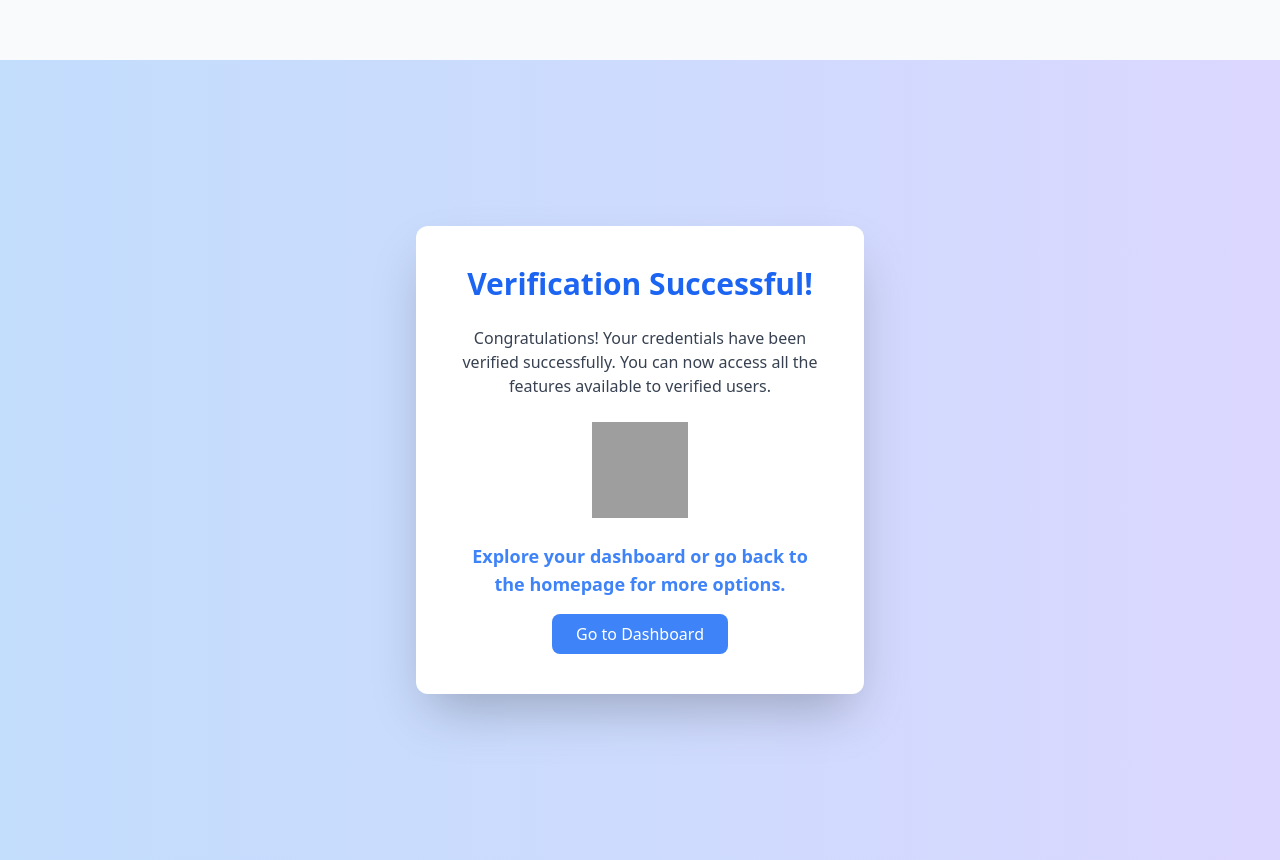
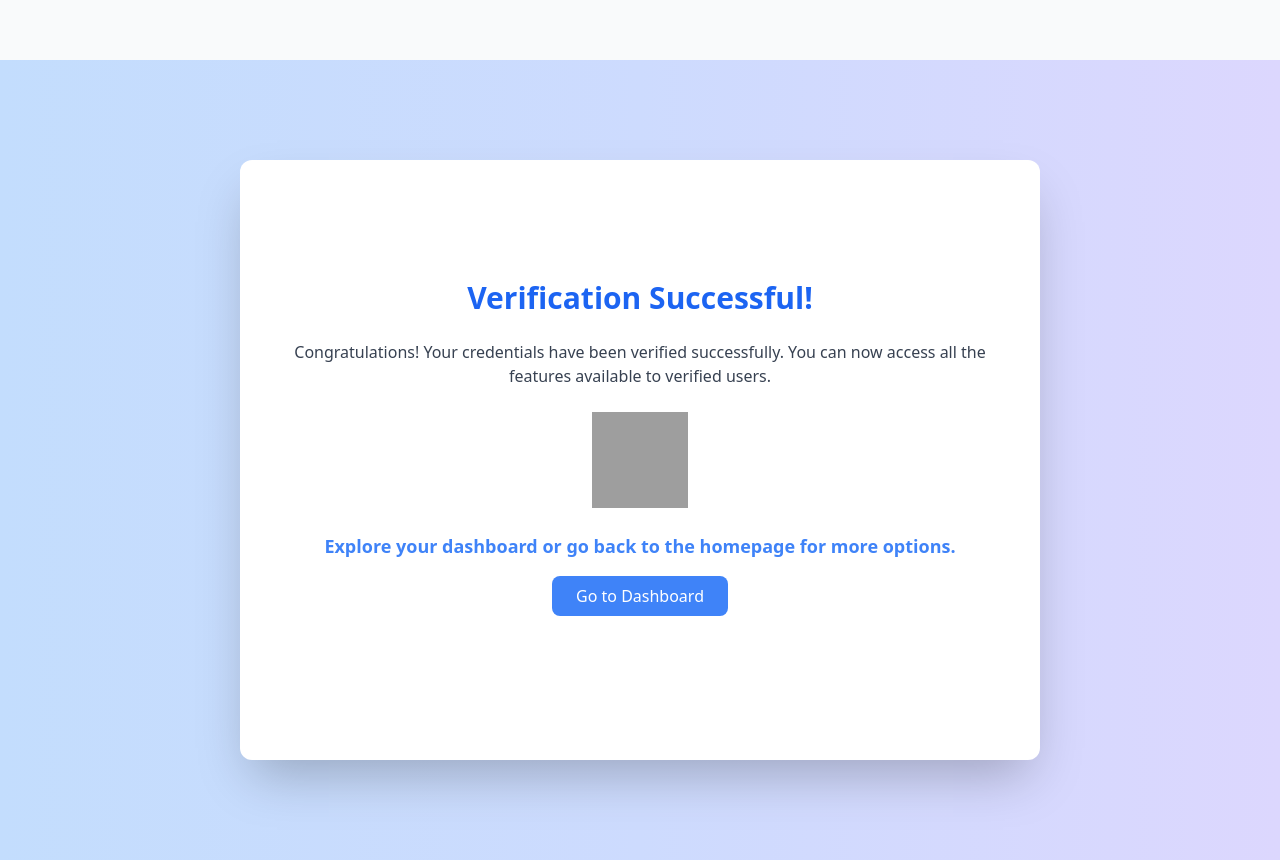
Before and after one commit to tipusinghaw/DIFVCKYC, an Astro site: page /verification in a window 1280 px wide. Built offline with nearby package versions, Linux system fonts and the light colour scheme; Astro itself is replaced by a stand-in of ours; no server answers; grey boxes are pictures that could not be loaded.

Commit message:
fix: increase height and width of the verification card
Signed-off-by: bhavanakarwade <bhavana.karwade@ayanworks.com>

```diff
--- a/src/components/FinancialServices.tsx
+++ b/src/components/FinancialServices.tsx
@@ -115,7 +115,6 @@ const FinancialServices = () => {
       }
     } catch (error) {
       console.error("Error occurred while verifying credentials:", error);
-      // Handle network or server errors
     }
   };
 
--- a/src/components/Verification.tsx
+++ b/src/components/Verification.tsx
@@ -1,10 +1,9 @@
-import { motion } from 'framer-motion';
+import { motion } from "framer-motion";
 
 function VerificationSuccess() {
-
   const goToLandingPage = () => {
-    window.location.href = '/';
-  }
+    window.location.href = "/";
+  };
 
   return (
     <motion.div
@@ -13,10 +12,13 @@ function VerificationSuccess() {
       animate={{ opacity: 1, scale: 1 }}
       transition={{ duration: 0.5 }}
     >
-      <div className="bg-white p-10 rounded-xl shadow-2xl text-center max-w-md mx-auto">
-        <h2 className="text-3xl font-bold mb-6 text-blue-600">Verification Successful!</h2>
+      <div className="bg-white p-10 rounded-xl shadow-2xl text-center max-w-[800px] min-h-[600px] mx-auto">
+        <h2 className="mt-20 text-3xl font-bold mb-6 text-blue-600">
+          Verification Successful!
+        </h2>
         <p className="text-gray-700 mb-6">
-          Congratulations! Your credentials have been verified successfully. You can now access all the features available to verified users.
+          Congratulations! Your credentials have been verified successfully. You
+          can now access all the features available to verified users.
         </p>
 
         <div className="flex justify-center mb-6">
@@ -33,8 +35,9 @@ function VerificationSuccess() {
 
         <div className="flex justify-center items-center">
           <button
-          onClick={goToLandingPage}
-          className="bg-blue-500 text-white px-6 py-2 rounded-lg hover:bg-blue-600 transition">
+            onClick={goToLandingPage}
+            className="bg-blue-500 text-white px-6 py-2 rounded-lg hover:bg-blue-600 transition"
+          >
             Go to Dashboard
           </button>
         </div>
```
